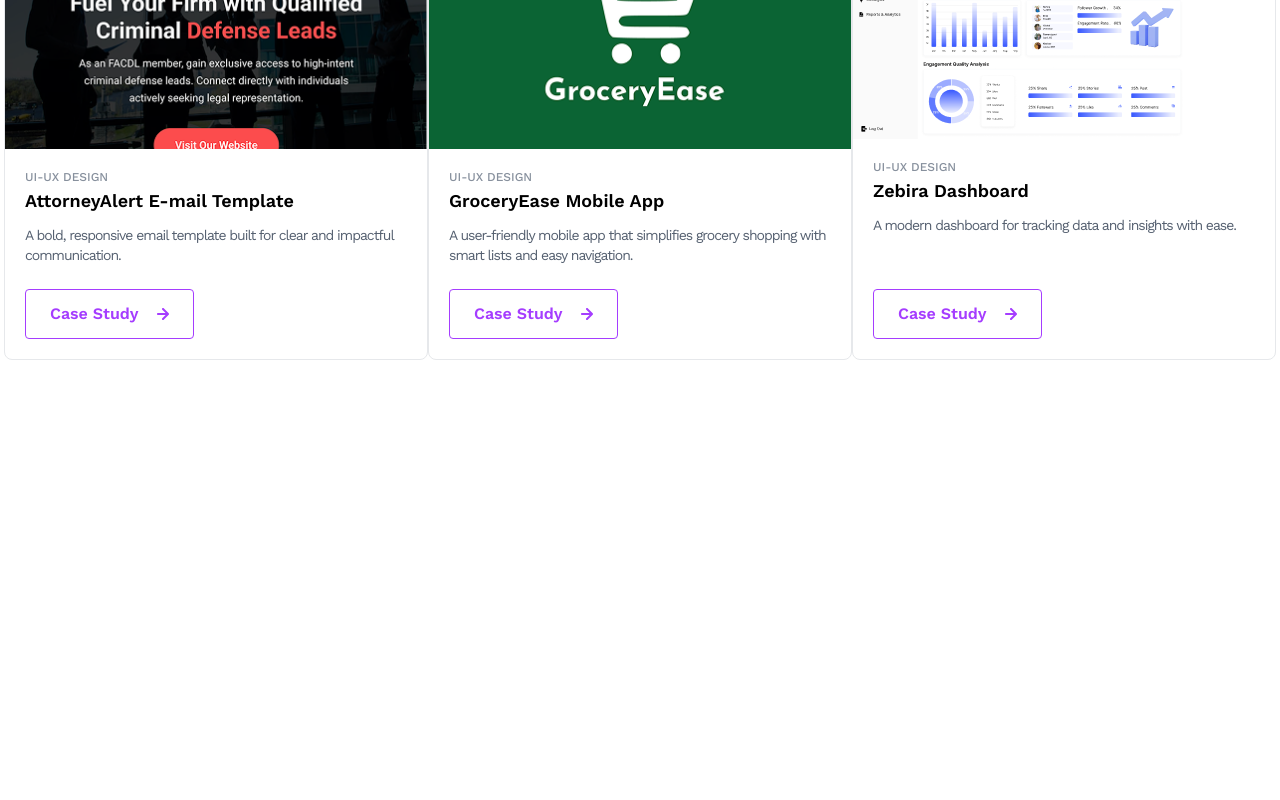
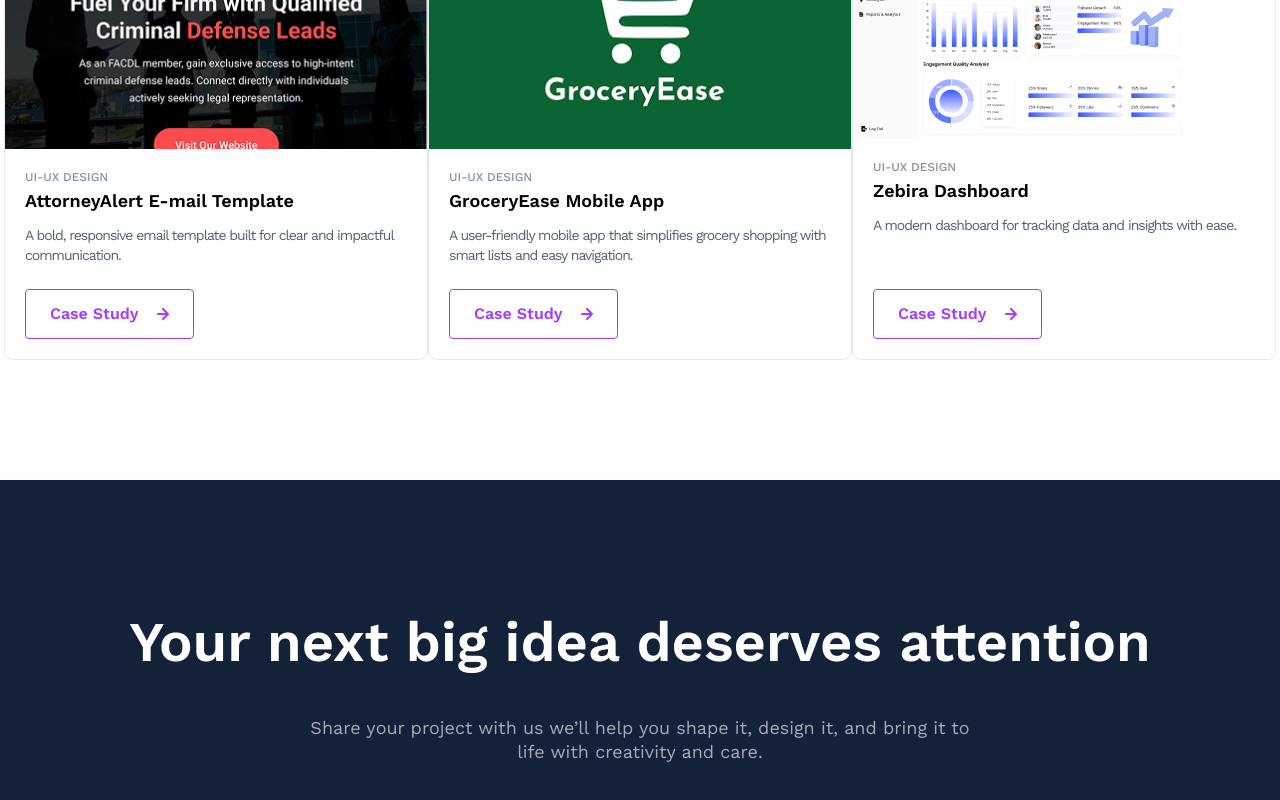
Before and after one commit to jatin-rajput563/Nancy-portfolio, a React (Vite) app: page / in a window 1280 px wide. Shown: the part 4058-4858 px from the top of the page. Before the commit the page ends 4538 px from the top, so only its background shows below. Built offline with nearby package versions, Linux system fonts and the light colour scheme.

Commit message:
idea-section-complete

```diff
--- a/src/App.jsx
+++ b/src/App.jsx
@@ -1,5 +1,6 @@
 import "./App.css";
 import Hero from "./components/Hero";
+import Idea from "./components/Idea";
 import Portfoli from "./components/Portfoli";
 import Work from "./components/Work";
 
@@ -9,6 +10,7 @@ function App() {
       <Hero />
       <Work />
       <Portfoli />
+      <Idea />
     </>
   );
 }
--- /dev/null
+++ b/src/components/Idea.jsx
@@ -0,0 +1,23 @@
+import React from "react";
+
+const Idea = () => {
+  return (
+    <>
+      <div className="py-[120px] bg-[#132238]">
+        <div className="max-w-[1320px] mx-auto px-4">
+          <div>
+            <p className="m-0 text-[56px] text-white font-semibold text-center">
+              Your next big idea deserves attention
+            </p>
+            <p className="m-0 text-[18px] leading-[24px] text-[#A5ACB5] text-center mx-auto max-w-[682px] pt-8">
+              Share your project with us we’ll help you shape it, design it, and
+              bring it to life with creativity and care.
+            </p>
+          </div>
+        </div>
+      </div>
+    </>
+  );
+};
+
+export default Idea;
--- a/src/components/Portfoli.jsx
+++ b/src/components/Portfoli.jsx
@@ -7,7 +7,7 @@ import zebria from "../assets/images/png/zebria.png";
 const Portfoli = () => {
   return (
     <>
-      <div className="min-h-screen py-[120px]">
+      <div className="py-[120px]">
         <div className="max-w-[1320px] mx-auto px-4">
           <div>
             <p className="m-0 text-[48px] font-semibold leading-[56px] text-center">
```
